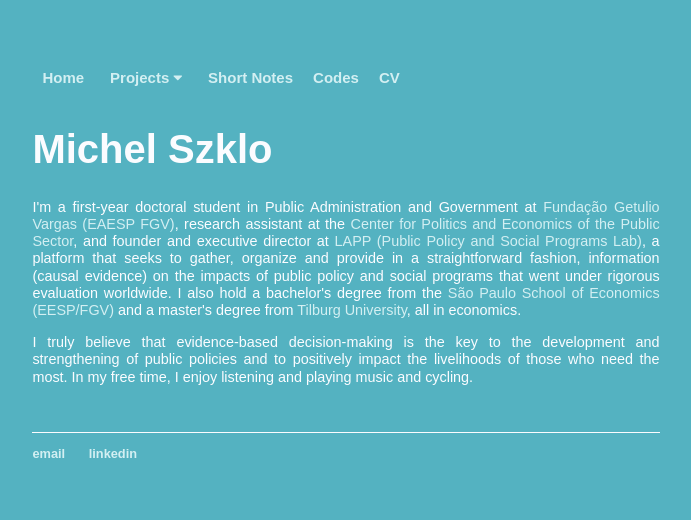
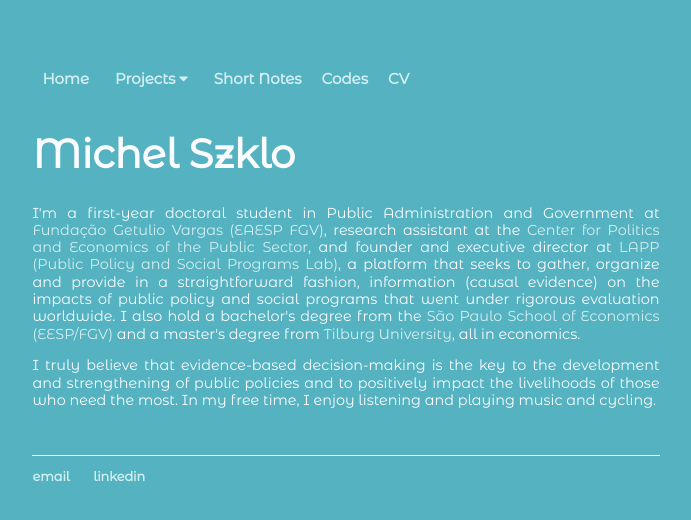
Before and after one commit to michelszklo/michelszklo.github.io, a Jekyll site: the page built from index.html, in a window 1280 px wide. Shown: the top 520 px of the page, without its empty margins (294-985 px from the left). Built offline with Jekyll 4.4.1, drawn with Linux system fonts in a browser that asks for light colours.

Commit message:
Update default.html

```diff
--- a/_layouts/default.html
+++ b/_layouts/default.html
@@ -5,6 +5,7 @@
 			<!-- link to main stylesheet -->
 			<link rel="stylesheet" type="text/css" href="/css/main.css">
 			<link rel="stylesheet" href="https://cdnjs.cloudflare.com/ajax/libs/font-awesome/4.7.0/css/font-awesome.min.css">
+			<link href="https://fonts.googleapis.com/css?family=Montserrat|Montserrat+Alternates|Roboto" rel="stylesheet">
 		</head>
 		<body>
 			<div class="topnav"id="myTopnav">
```
